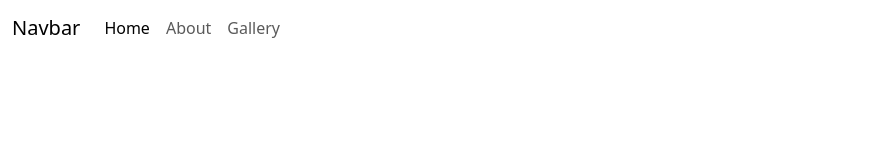
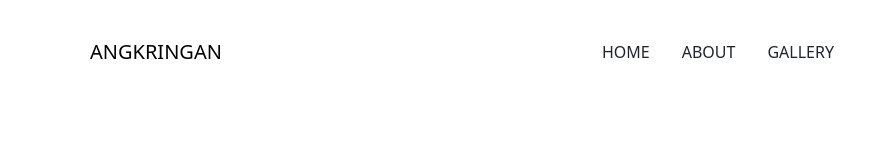
Before and after one commit to Leancyn/hangout-web, a plain HTML site: page index.html in a window 1280 px wide. Shown: the whole page, without its empty margins (0-883 px from the left). Drawn offline with nearby package versions, Linux system fonts and the light colour scheme.

Commit message:
navbar selesai

```diff
--- a/index.html
+++ b/index.html
@@ -13,22 +13,25 @@
   </head>
   <body>
     <!-- navbar start -->
-    <nav class="navbar navbar-expand-lg">
-      <div class="container-fluid">
-        <a class="navbar-brand d-flex justify-content-center" href="#">Navbar</a>
-        <button class="navbar-toggler" type="button" data-bs-toggle="collapse" data-bs-target="#navbarNav" aria-controls="navbarNav" aria-expanded="false" aria-label="Toggle navigation">
+    <nav class="navbar navbar-expand-lg navbar-light bg-white py-4 fixed-top">
+      <div class="container">
+        <a class="navbar-brand d-flex justify-content-between align-items-center order-lg-0" href="index.html">
+          <span class="text-uppercase fw-lighter ms-2">ANGKRINGAN</span>
+        </a>
+        <button class="navbar-toggler border-0" type="button" data-bs-toggle="collapse" data-bs-target="#navMenu">
           <span class="navbar-toggler-icon"></span>
         </button>
-        <div class="collapse navbar-collapse" id="navbarNav">
-          <ul class="navbar-nav">
-            <li class="nav-item">
-              <a class="nav-link active" aria-current="page" href="#">Home</a>
+
+        <div class="collapse navbar-collapse order-lg-1" id="navMenu">
+          <ul class="navbar-nav mx-auto text-center">
+            <li class="nav-item px-2 py-2">
+              <a class="nav-link text-uppercase text-dark" href="#header">Home</a>
             </li>
-            <li class="nav-item">
-              <a class="nav-link" href="#">About</a>
+            <li class="nav-item px-2 py-2">
+              <a class="nav-link text-uppercase text-dark" href="#about">About</a>
             </li>
-            <li class="nav-item">
-              <a class="nav-link" href="#gallery">Gallery</a>
+            <li class="nav-item px-2 py-2">
+              <a class="nav-link text-uppercase text-dark" href="#gallery">Gallery</a>
             </li>
           </ul>
         </div>
```
